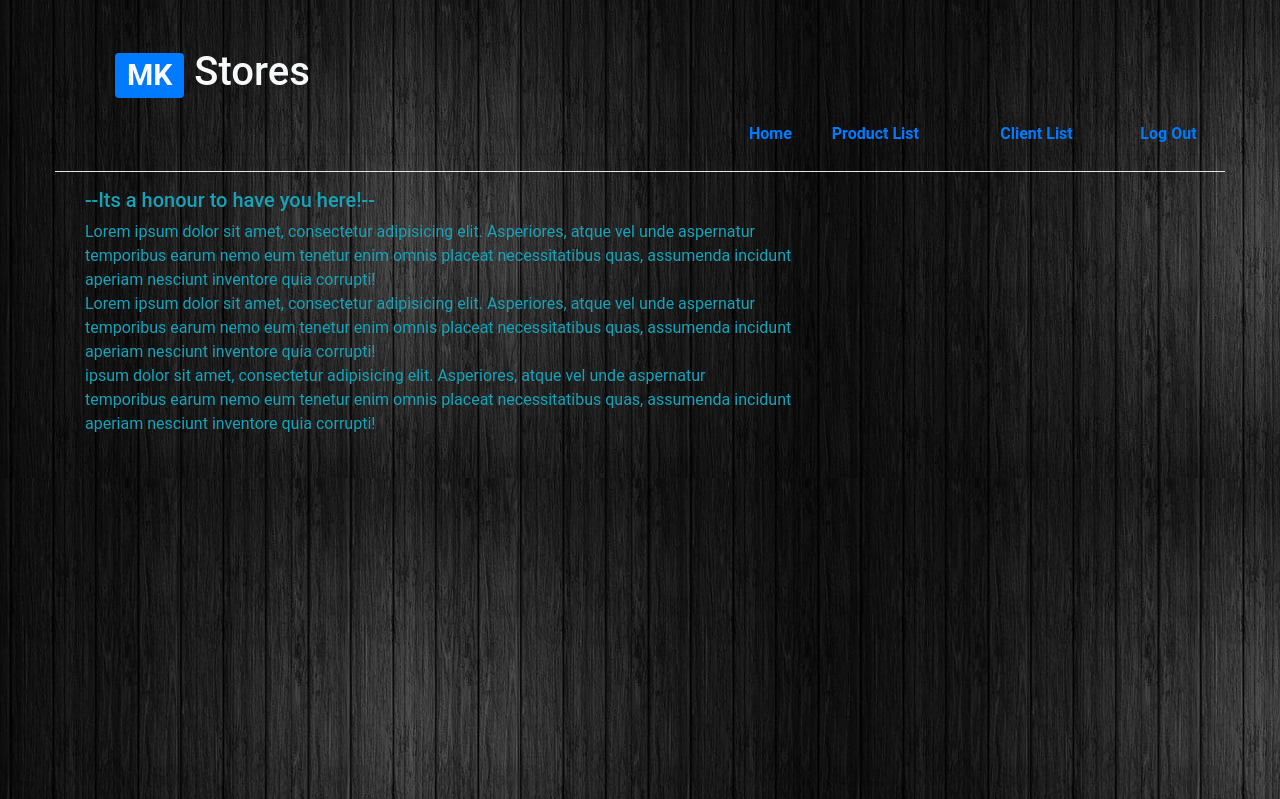
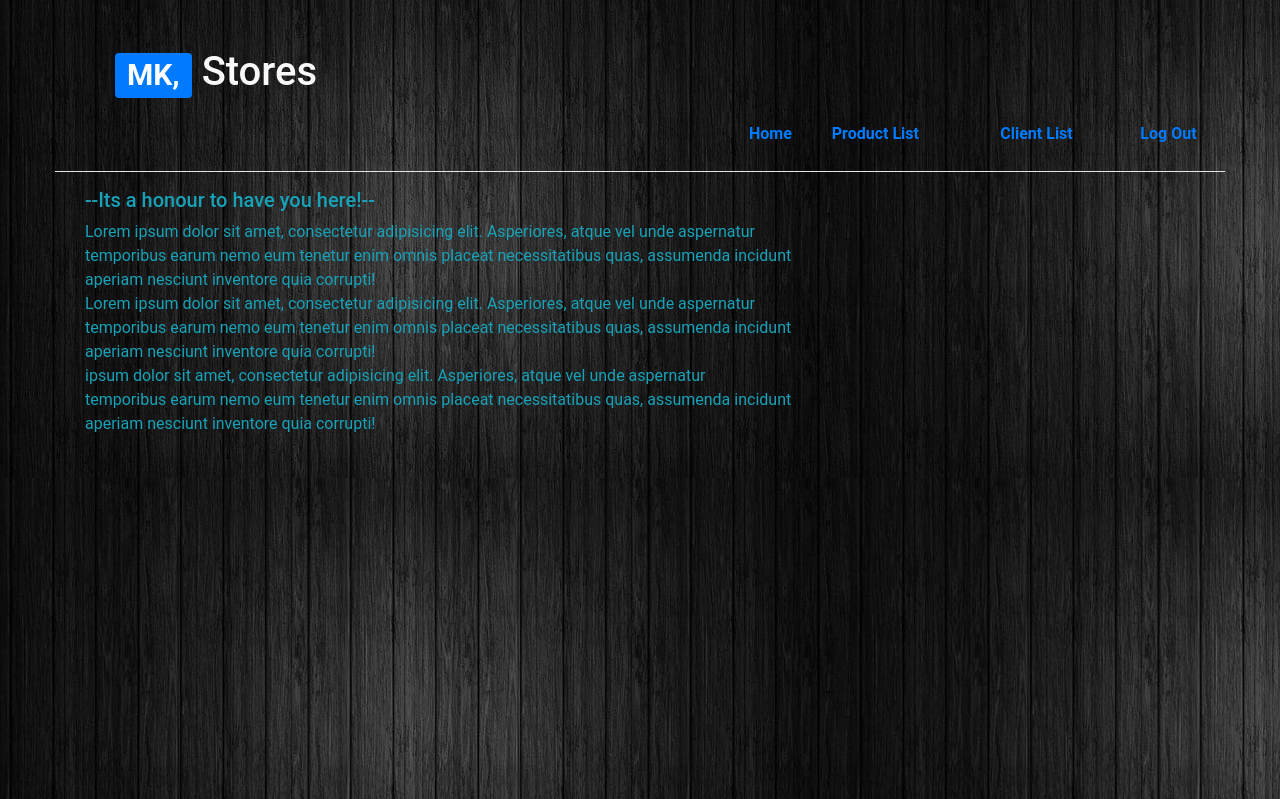
Before and after one commit to senga-bruce/mkstore, a PHP site: page /home.php in a window 1280 px wide. Shown: the top 799 px of the page. Run offline with PHP 8.4, Linux system fonts and the light colour scheme; lists and menus that the app fills with data are empty.

Commit message:
Submitted by BRUCE

```diff
--- a/home.php
+++ b/home.php
@@ -8,7 +8,7 @@
 <body>
     <div class="welcome container-fluid">
         <h1 class="container pt-5 text-light">
-            <span class="one badge badge-primary">MK</span>
+            <span class="one badge badge-primary">MK,</span>
             <span class="two mt-1">Stores</span>
         </h1>
         <div class="links p-3">
```
